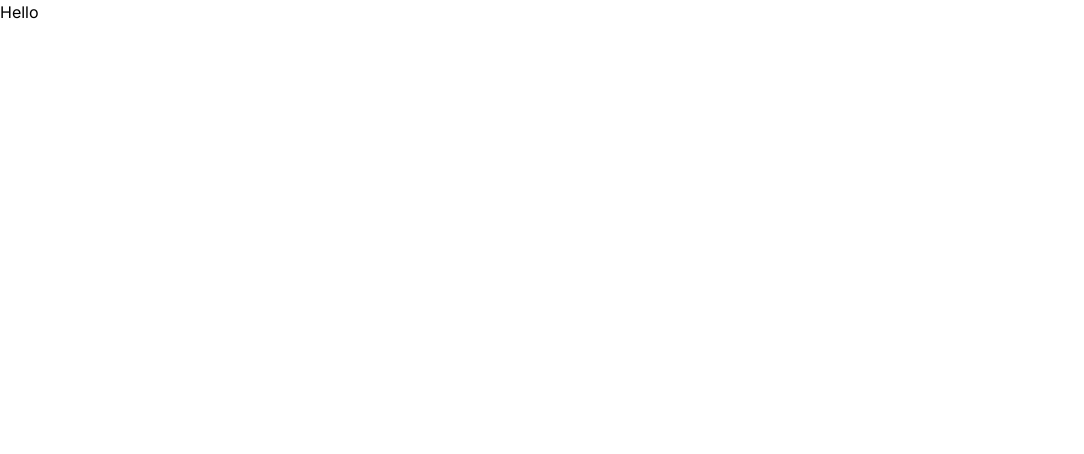
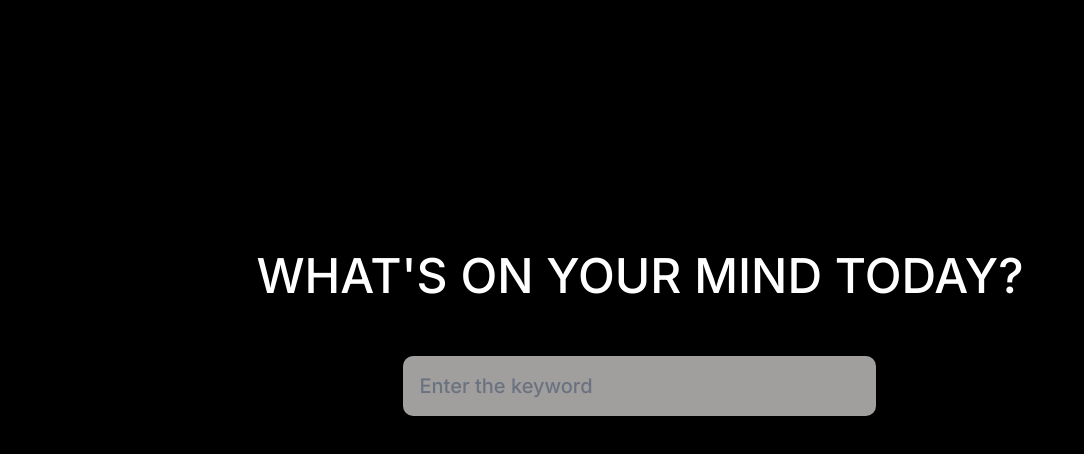
Before and after one commit to Romazyng/Orchid, a Next.js app: page /generator in a window 1280 px wide. Shown: the top 454 px of the page, without its empty margins (0-1084 px from the left). Built offline with nearby package versions, Linux system fonts and the light colour scheme.

Commit message:
new generator page added

```diff
--- /dev/null
+++ b/app/generator/(generator)/InputField.tsx
@@ -0,0 +1,9 @@
+export default function InputField() {
+    return(
+            <input
+                type="text"
+                placeholder="Enter the keyword"
+                className=" bg-[#A19E9E] p-4 text-xl w-[473px] text-white focus:outline-none rounded-[10px] focus:border-blue-500 placeholder-gray-500"
+                />
+    )
+}
--- a/app/generator/(generator)/page.tsx
+++ b/app/generator/(generator)/page.tsx
@@ -1,5 +1,16 @@
+import InputField from "./InputField";
+
 export default function Generate() {
     return(
-        <h1>Hello</h1>
+        <section className="h-screen bg-black flex items-center justify-center">
+            <div className="md:text-[3rem] font-medium text-white mb-36">
+              <p>
+                WHAT'S ON YOUR MIND TODAY?
+              </p>
+            <div className="flex items-center justify-center mt-11">
+              <InputField/>
+            </div>
+            </div>
+      </section>
     )
 }
```
Also changed, not shown: app/api/generator/generate.ts (deleted).
